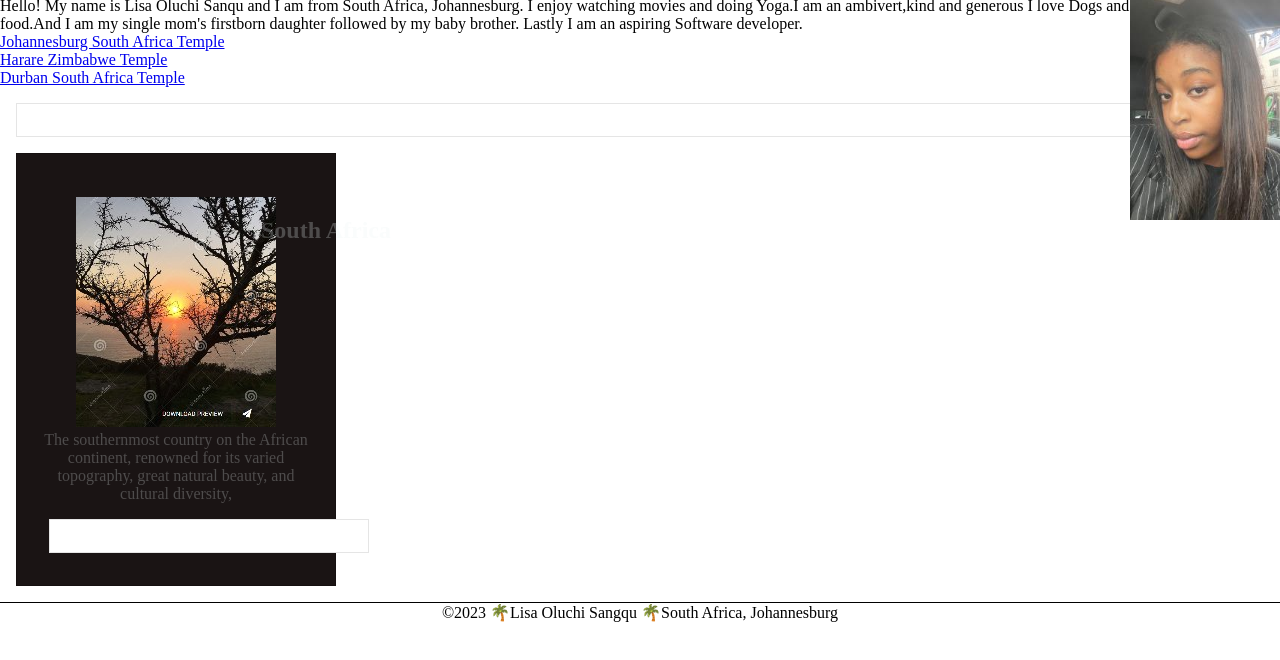
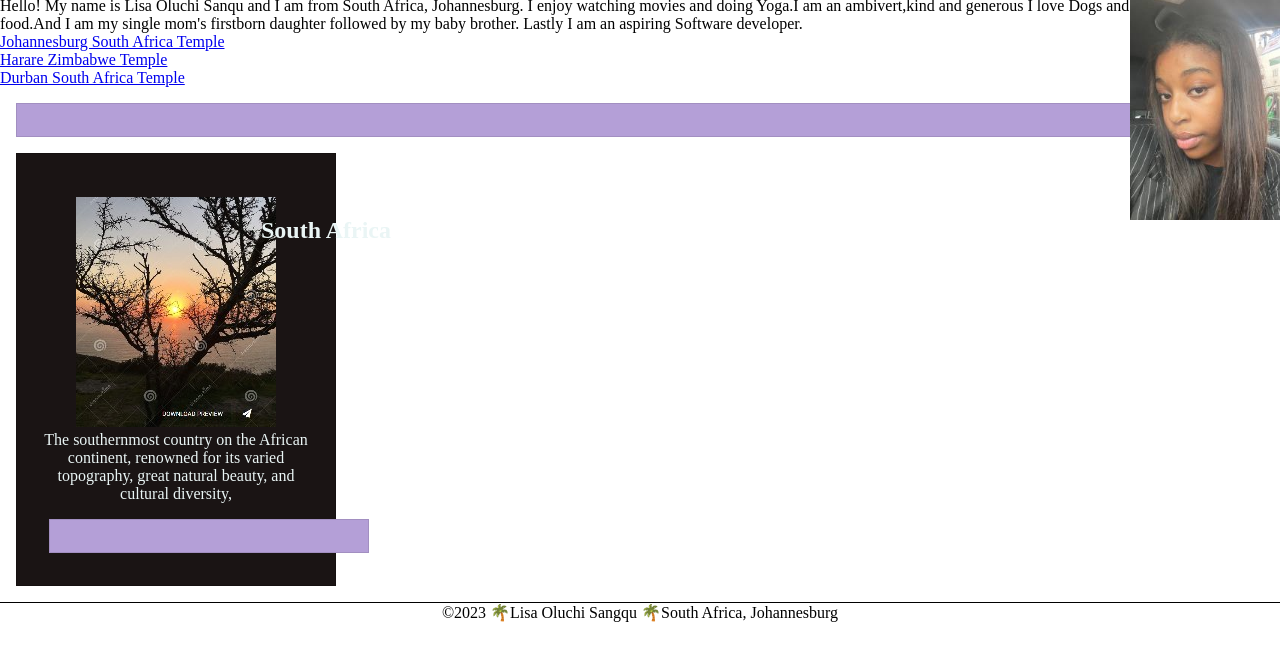
Before and after one commit to LisaOluchi/wdd130, a plain HTML site: page index.html in a window 1280 px wide. Shown: the part 58-718 px from the top of the page. Drawn offline with Linux system fonts and the light colour scheme; a script that the page names is missing.

Commit message:
color coding

```diff
--- a/styles/styles.css
+++ b/styles/styles.css
@@ -11,7 +11,7 @@ aside {
   border: 1px solid rgba(0, 0, 0, 0.2); /* why use rgba instead of hex here? */
   padding: 1em;
   background-color: #1a1414;
-  color: #eaf5f540;
+  color: #eaf5f5;
   text-align: center;
 }
 
@@ -45,7 +45,7 @@ left: 100px;
   margin: 1rem;
   border: 1px solid rgba(0,0,0,.1);
   padding: 1rem;
-  background-color: #ffffff;
+  background-color: #b49fd7;
   color: #000;
 }
 
```
